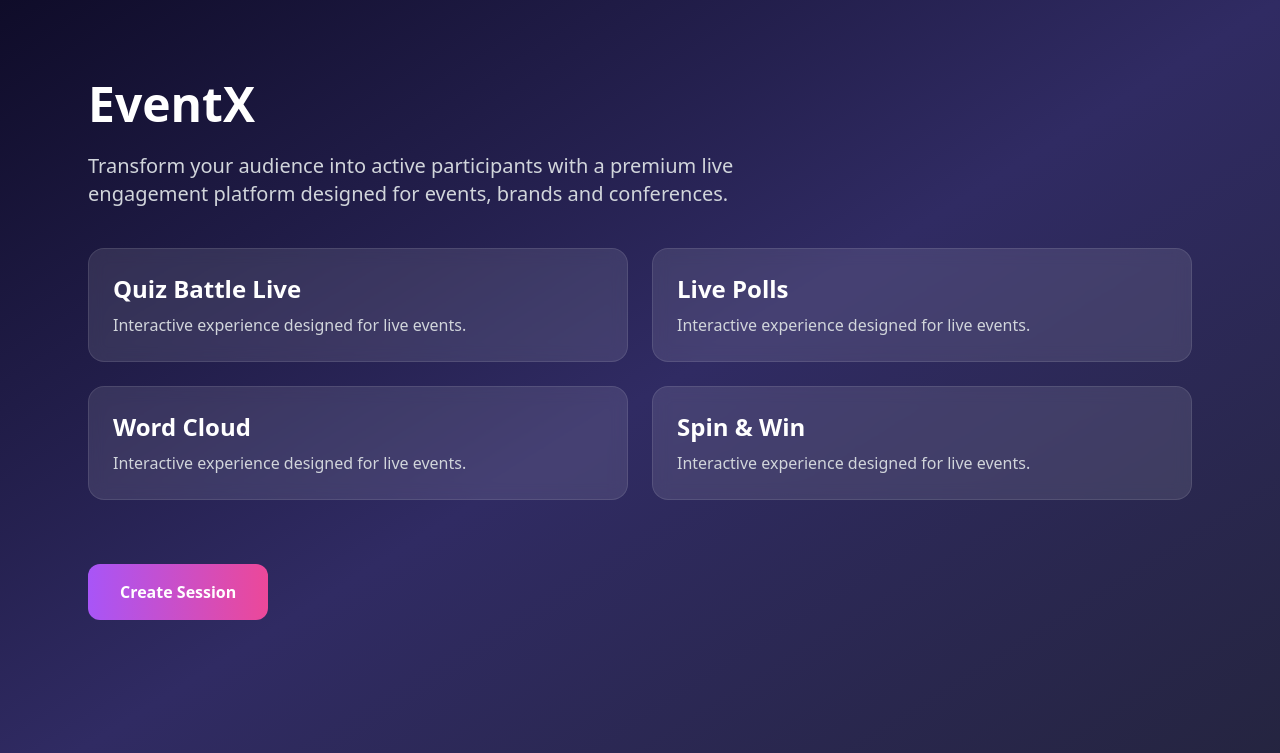
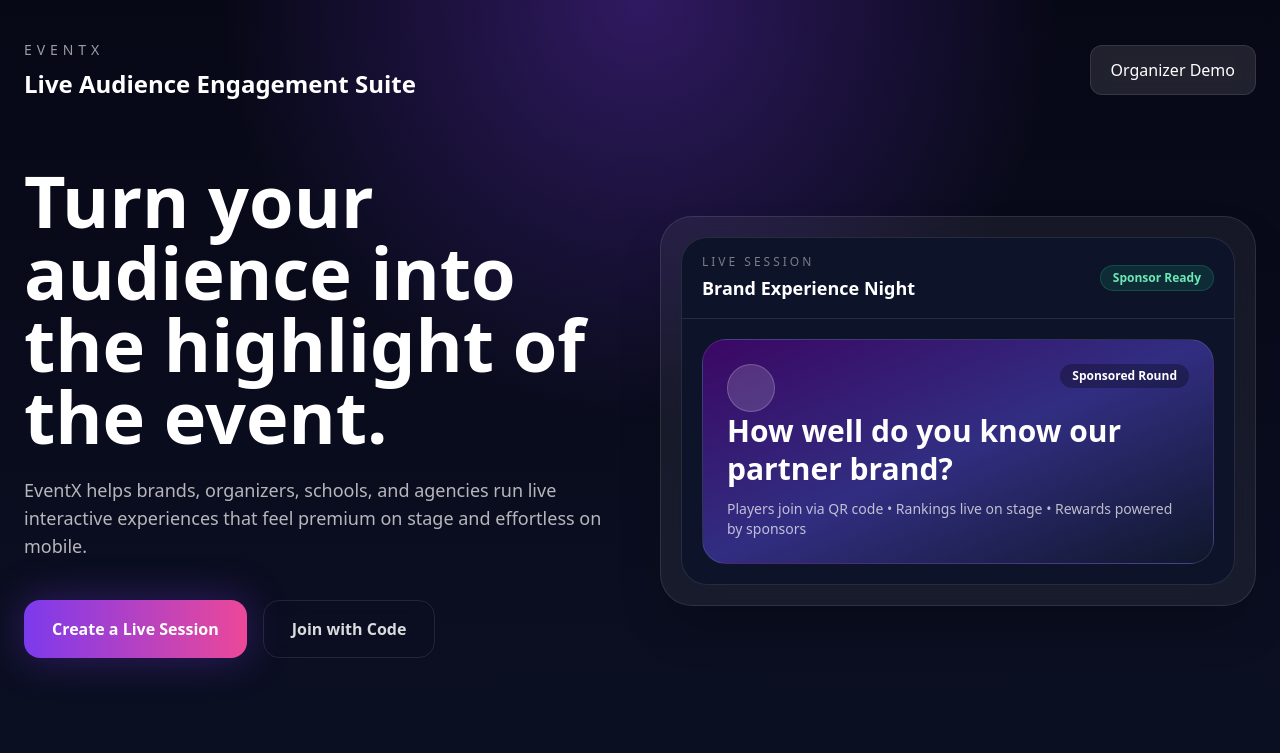
Before and after one commit to Djibsonx7/EventX, a React (Vite) app in the folder frontend/: page / in a window 1280 px wide. Shown: the top 753 px of the page. Built offline with nearby package versions, Linux system fonts and the light colour scheme.

Commit message:
feat: connect App to HomePage

```diff
--- a/frontend/src/App.jsx
+++ b/frontend/src/App.jsx
@@ -1,45 +1,5 @@
-import { motion } from 'framer-motion'
+import HomePage from './pages/HomePage'
 
 export default function App() {
-  return (
-    <div className="min-h-screen bg-gradient-to-br from-[#0f0c29] via-[#302b63] to-[#24243e] text-white">
-      <div className="max-w-6xl mx-auto px-6 py-20">
-        <motion.h1
-          initial={{ opacity: 0, y: 20 }}
-          animate={{ opacity: 1, y: 0 }}
-          className="text-5xl font-bold mb-6"
-        >
-          EventX
-        </motion.h1>
-
-        <p className="text-xl text-gray-300 mb-10 max-w-2xl">
-          Transform your audience into active participants with a premium live engagement platform designed for events, brands and conferences.
-        </p>
-
-        <div className="grid md:grid-cols-2 gap-6">
-          {[
-            'Quiz Battle Live',
-            'Live Polls',
-            'Word Cloud',
-            'Spin & Win'
-          ].map((item) => (
-            <motion.div
-              key={item}
-              whileHover={{ scale: 1.05 }}
-              className="p-6 rounded-2xl bg-white/10 backdrop-blur border border-white/10"
-            >
-              <h2 className="text-2xl font-semibold mb-2">{item}</h2>
-              <p className="text-gray-300">Interactive experience designed for live events.</p>
-            </motion.div>
-          ))}
-        </div>
-
-        <div className="mt-16">
-          <button className="px-8 py-4 bg-gradient-to-r from-purple-500 to-pink-500 rounded-xl font-semibold">
-            Create Session
-          </button>
-        </div>
-      </div>
-    </div>
-  )
+  return <HomePage />
 }
```
